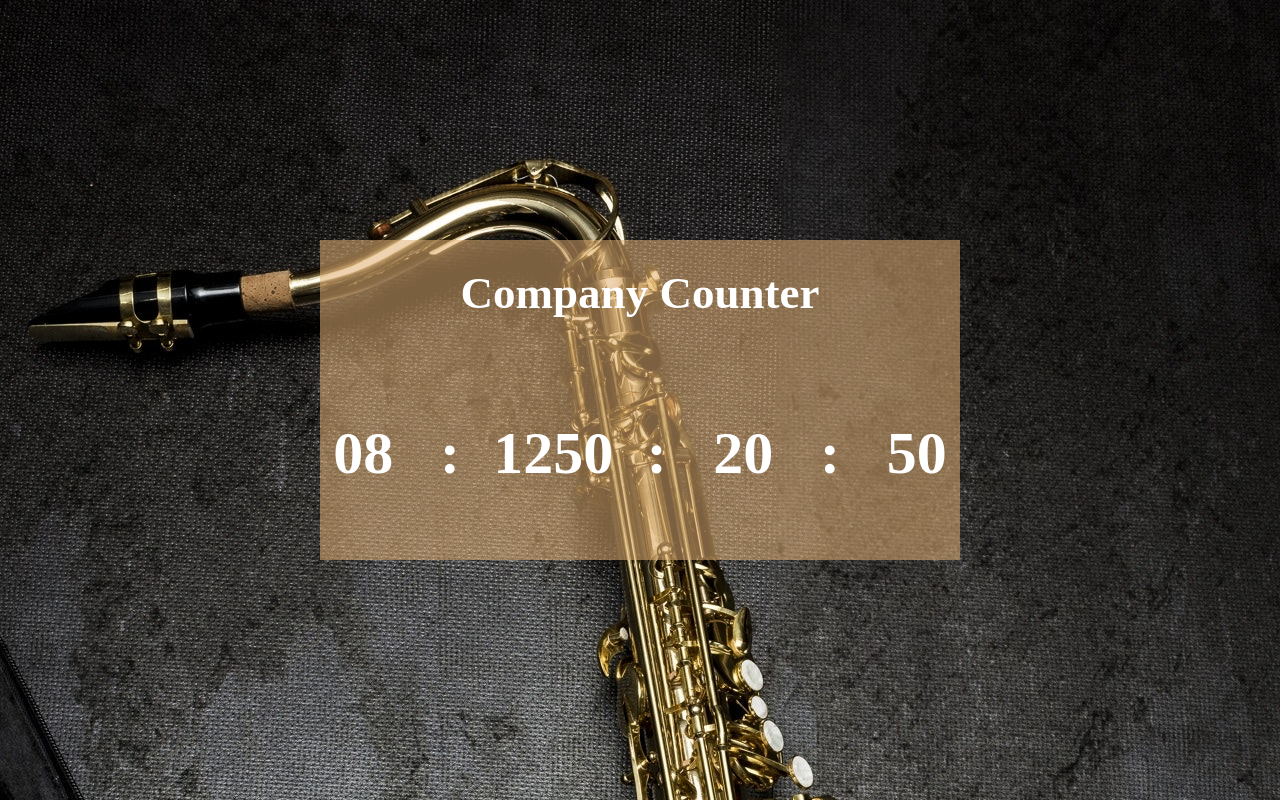
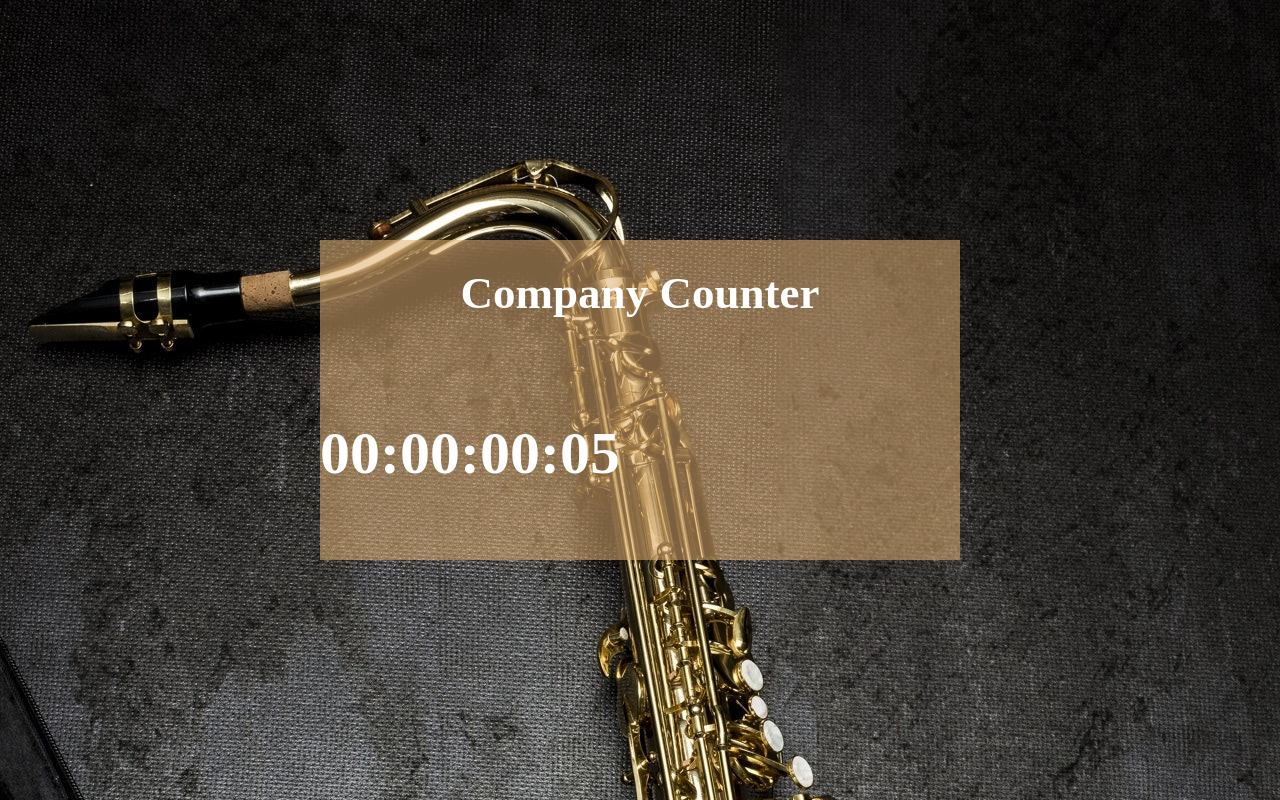
Before and after one commit to BahaJawaberh/timerUp, a plain HTML site: page index.html in a window 1280 px wide. Drawn offline with Linux system fonts and the light colour scheme.

Commit message:
new java

```diff
--- a/index.html
+++ b/index.html
@@ -18,13 +18,12 @@
           <div class="counterTitel">
             <h2>Company Counter</h2>
         </div>
-            <div id="counter"  class="counter">
-                <div class="days"><p id="days">00</p></div><p>:</p>
-                <div class="hours"><p id="hours">00</p></div><p>:</p>
-                <div class="minutes"><p id="minutes">00</p></div><p>:</p>
-                <div class="seconds"><p id="seconds">00</p></div>
+        <div>
+                   <div id="counter"  class="counter">
 
         </div>
+        </div>
+
         </div>
     </div>
 
--- a/main.js
+++ b/main.js
@@ -1,23 +1,55 @@
-var minutesLabel = document.getElementById("minutes");
-var secondsLabel = document.getElementById("seconds");
-var hoursLabel = document.getElementById("hours");
-var daysLabel = document.getElementById("days");
-var totalSeconds = 0;
-setInterval(setTime, 1);
 
-function setTime() {
-  ++totalSeconds;
-  secondsLabel.innerHTML = pad(totalSeconds % 60);
-  minutesLabel.innerHTML = pad(parseInt(totalSeconds / 60));
-  hoursLabel.innerHTML = pad(parseInt(totalSeconds / 60*60))
-  daysLabel.innerHTML = pad(parseInt(totalSeconds  /3600*24))
-}
 
-function pad(val) {
-  var valString = val + "";
-  if (valString.length < 2) {
-    return "0" + valString;
-  } else {
-    return valString;
-  }
-}
+
+
+
+
+
+let timerVar = setInterval(countTimer, 1000);
+let totalSeconds = 0;
+function countTimer() {
+           ++totalSeconds;
+           let day = Math.floor(totalSeconds / 86400)
+           let hour = Math.floor(totalSeconds /3600);
+           let minute = Math.floor((totalSeconds - hour*3600)/60);
+           let seconds = totalSeconds - (hour*3600 + minute*60);
+           if(day < 10)
+                day = "0" + day;
+           if(hour < 10)
+             hour = "0"+hour;
+           if(minute < 10)
+             minute = "0"+minute;
+           if(seconds < 10)
+             seconds = "0"+seconds;
+           document.getElementById("counter").innerHTML = day + ":" + hour + ":" + minute + ":" + seconds;
+        }
+
+
+
+
+
+
+
+// var minutesLabel = document.getElementById("minutes");
+// var secondsLabel = document.getElementById("seconds");
+// var hoursLabel = document.getElementById("hours");
+// var daysLabel = document.getElementById("days");
+// var totalSeconds = 0;
+// setInterval(setTime, 1);
+
+// function setTime() {
+//   ++totalSeconds;
+//   secondsLabel.innerHTML = pad(totalSeconds % 60);
+//   minutesLabel.innerHTML = pad(parseInt(totalSeconds  / 60));
+//   hoursLabel.innerHTML = pad(parseInt(totalSeconds / 3600))
+//   daysLabel.innerHTML = pad(parseInt(totalSeconds  / 86400))
+// }
+
+// function pad(val) {
+//   var valString = val + "";
+//   if (valString.length < 2) {
+//     return "0" + valString;
+//   } else {
+//     return valString;
+//   }
+// }
```
